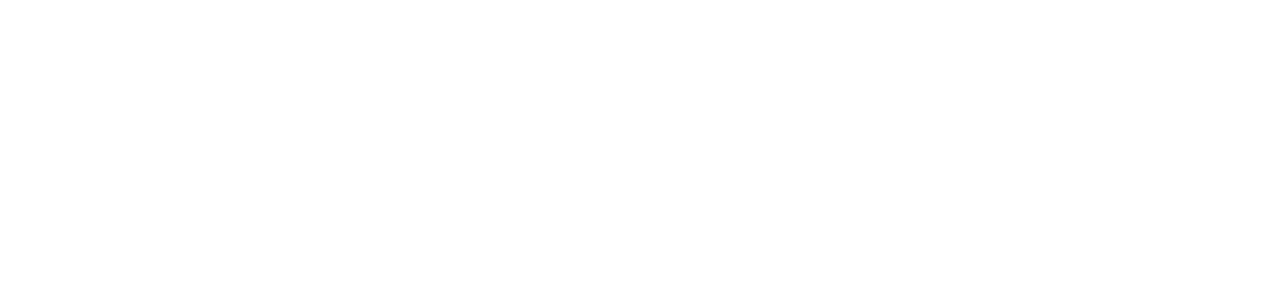
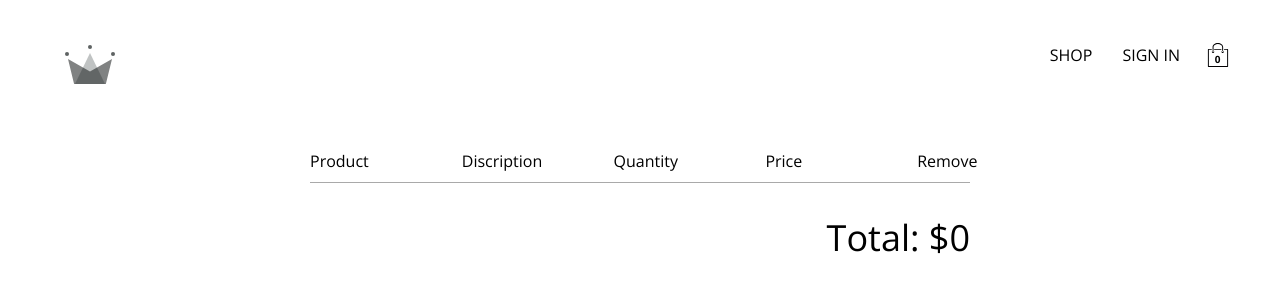
Before and after one commit to garcrich/crwn-clothing, a React (Create React App) app: page /checkout in a window 1280 px wide. Before the commit this address had no page. Shown: the top 300 px of the page. Built offline with nearby package versions, Linux system fonts and the light colour scheme; the HTML template or start-up script is replaced by a standard one.

Commit message:
creates checkout page, and cart functionality

```diff
--- a/src/App.js
+++ b/src/App.js
@@ -3,6 +3,8 @@
 import Navigation from './routes/navigation/navigation.component';
 import SignIn from './routes/authentication/authentication.component'
 import Shop from './routes/shop/shop.component'
+import Checkout from './routes/checkout/checkout.component'
+
 const App = () => {
   return (
     <Routes>
@@ -10,6 +12,7 @@
         <Route index element={<Home />} />
         <Route path='/shop' element={<Shop />} />
         <Route path='/auth' element={<SignIn />} />
+        <Route path='/checkout'  element={<Checkout/>} />
       </Route>
     </Routes>
   )
--- a/src/components/cart-dropdown/cart-dropdown.component.jsx
+++ b/src/components/cart-dropdown/cart-dropdown.component.jsx
@@ -1,4 +1,5 @@
 import { useContext } from 'react';
+import { useNavigate } from 'react-router-dom';
 
 import { CartContext } from '../../contexts/cart.context';
 
@@ -9,13 +10,18 @@
 
 const CartDropdown = () => {
   const { cartItems } = useContext(CartContext);
+  const navigate = useNavigate();
+
+  const goToCheckoutHandler = () => {
+    navigate('/checkout');
+  }
 
   return (
     <div className='cart-dropdown-container'>
       <div className='cart-items'>
         {cartItems.map((item) => <CartItem key={item.id} cartItem={item}/>)}
       </div>
-      <Button>Check Out</Button>
+      <Button onClick={goToCheckoutHandler}>Check Out</Button>
     </div>
   )
 }
--- /dev/null
+++ b/src/components/checkout-item/checkout-item.component.jsx
@@ -0,0 +1,36 @@
+import './checkout-item.styles.scss';
+import { useContext } from 'react';
+import { CartContext } from '../../contexts/cart.context';
+
+const CheckoutItem = ({cartItem}) => {
+
+  const { clearItemFromCart, addItemToCart, removeItemToCart } = useContext(CartContext);
+
+  const { name, imageUrl, price, quantity } = cartItem;
+
+  const clearItemHandler = () => clearItemFromCart(cartItem);
+  const addItemHandler = () => addItemToCart(cartItem);
+  const removeItemHandler = () => removeItemToCart(cartItem);
+
+  return (
+    <div className='checkout-item-container'>
+      <div className='image-container'>
+        <img src={imageUrl} alt={`${name}`}/>
+      </div>
+        <span className='name'>{name}</span>
+        <span className='quantity'>
+          <div className='arrow' onClick={removeItemHandler}>
+            &#10094;
+          </div>
+          <span className='value'>{quantity}</span>
+          <div className='arrow'  onClick={addItemHandler}>
+          &#10095;
+          </div>
+        </span>
+        <span className='price'>{price}</span>
+        <div className='remove-button' onClick={clearItemHandler}>&#10005;</div>
+    </div>
+  )
+}
+
+export default CheckoutItem;
--- /dev/null
+++ b/src/components/checkout-item/checkout-item.styles.scss
@@ -0,0 +1,41 @@
+.checkout-item-container {
+  width: 100%;
+  display: flex;
+  min-height: 100px;
+  border-bottom: 1px solid darkgrey;
+  padding: 15px 0;
+  font-size: 20px;
+  align-items: center;
+
+  .image-container {
+    width: 23%;
+    padding-right: 15px;
+
+    img {
+      width: 100%;
+      height: 100%;
+    }
+  }
+  .name,
+  .quantity,
+  .price {
+    width: 23%;
+  }
+
+  .quantity {
+    display: flex;
+
+    .arrow {
+      cursor: pointer;
+    }
+
+    .value {
+      margin: 0 10px;
+    }
+  }
+
+  .remove-button {
+    padding-left: 12px;
+    cursor: pointer;
+  }
+}
--- a/src/contexts/cart.context.jsx
+++ b/src/contexts/cart.context.jsx
@@ -16,29 +16,83 @@
   return [...cartItems, { ...productToAdd, quantity: 1}]
 }
 
+const removeCartItem = (cartItems, cartItemToRemove) => {
+  // find the cart tiem to remove
+  const existingCartItem = cartItems.find((cartItem) => cartItem.id === cartItemToRemove.id)
+
+  // check if quantity is equal to 1, if it is remove that item from the cart
+  if(existingCartItem.quantity === 1) {
+    return cartItems.filter(cartItem => cartItem.id !== cartItemToRemove.id);
+  }
+
+  // return back cartitems with matching cart item with reduced quantity
+  return cartItems.map((cartItem) =>
+    cartItem.id === cartItemToRemove.id
+      ? {...cartItem, quantity: cartItem.quantity - 1}
+      : cartItem
+  );
+}
+
+const clearCartItem = (cartItems, cartItemToRemove) => {
+
+  return cartItems.filter(cartItem => cartItem.id !== cartItemToRemove.id);
+}
+
+
+
 export const CartContext = createContext({
   isCartOpen: false,
   setIsCartOpen: () => {},
   cartItems: [],
   addItemToCart: () => {},
-  cartCount: 0
+  clearItemFromCart: () => {},
+  cartCount: 0,
+  cartTotal: 0,
+  setCartTotal: () => {}
 })
 
 export const CartProvider = ({children}) => {
   const [isCartOpen, setIsCartOpen] = useState(false);
   const [cartItems, setCartItems] = useState([]);
   const [cartCount, setCartCount] = useState(0);
+  const [cartTotal, setCartTotal] = useState(0);
 
   useEffect(() => {
     const newCartCount = cartItems.reduce((total, cartItem) => total + cartItem.quantity, 0);
     setCartCount(newCartCount);
   }, [cartItems])
 
+  useEffect(() => {
+    const newCartTotal = cartItems.reduce(
+        (total, cartItem) => total + (cartItem.quantity * cartItem.price)
+      ,0
+    );
+    setCartTotal(newCartTotal);
+  }, [cartItems])
+
   const addItemToCart = (productToAdd) => {
     setCartItems(addCartItem(cartItems, productToAdd))
   }
 
-  const value = {isCartOpen, setIsCartOpen, addItemToCart, cartItems, cartCount};
+  const removeItemToCart = (cartItemToRemove) => {
+    setCartItems(removeCartItem(cartItems, cartItemToRemove))
+  }
+
+  const clearItemFromCart = (cartItemToClear) => {
+    setCartItems(clearCartItem(cartItems, cartItemToClear))
+  }
+
+  const value = {
+    isCartOpen,
+    setIsCartOpen,
+    addItemToCart,
+    cartItems,
+    cartCount,
+    removeItemToCart,
+    clearItemFromCart,
+    cartTotal,
+    setCartTotal
+  };
 
   return (
     <CartContext.Provider value={value}>{children}</CartContext.Provider>
--- /dev/null
+++ b/src/routes/checkout/checkout.component.jsx
@@ -0,0 +1,34 @@
+import { useContext } from 'react';
+import CheckoutItem from '../../components/checkout-item/checkout-item.component';
+import { CartContext } from '../../contexts/cart.context'
+
+import './checkout.styles.scss';
+
+const Checkout = () => {
+  const { cartItems, addItemToCart, removeItemToCart, cartTotal } = useContext(CartContext);
+  return (
+    <div className='checkout-container'>
+      <div className='checkout-header'>
+        <div className='header-block'>
+          <span>Product</span>
+        </div>
+        <div className='header-block'>
+          <span>Discription</span>
+        </div>
+        <div className='header-block'>
+          <span>Quantity</span>
+        </div>
+        <div className='header-block'>
+          <span>Price</span>
+        </div>
+        <div className='header-block'>
+          <span>Remove</span>
+        </div>
+      </div>
+        {cartItems.map((cartItem) => <CheckoutItem key={cartItem.id} cartItem={cartItem}/>)}
+        <span className='total'>Total: ${cartTotal}</span>
+    </div>
+  )
+}
+
+export default Checkout;
--- /dev/null
+++ b/src/routes/checkout/checkout.styles.scss
@@ -0,0 +1,31 @@
+.checkout-container {
+  width: 55%;
+  min-height: 90vh;
+  display: flex;
+  flex-direction: column;
+  align-items: center;
+  margin: 50px auto 0;
+
+  .checkout-header {
+    width: 100%;
+    padding: 10px 0;
+    display: flex;
+    justify-content: space-between;
+    border-bottom: 1px solid darkgrey;
+
+    .header-block {
+      text-transform: capitalize;
+      width: 23%;
+
+      &:last-child {
+        width: 8%;
+      }
+    }
+  }
+
+  .total {
+    margin-top: 30px;
+    margin-left: auto;
+    font-size: 36px;
+  }
+}
```
